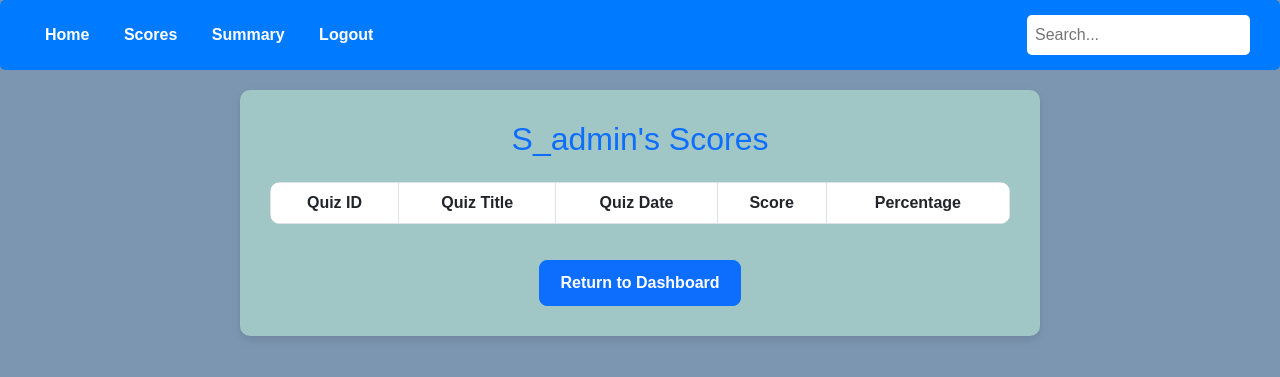
After one commit to 22f3001070/QUIZ_MASTER_22f3001070, a Flask app: page /scores in a window 1280 px wide. The commit adds this page. Shown: the top 377 px of the page. Run offline with Flask 3, Linux system fonts and the light colour scheme; a user stored in the database is signed in; lists and menus that the app fills with data are empty.

Commit message:
User functionality done

```diff
--- a/app.py
+++ b/app.py
@@ -3,7 +3,7 @@ from controllers.controllers import *
 from model.model import *
 
 app = Flask(__name__)
-app.config["SQLALCHEMY_DATABASE_URI"] = "sqlite:///shreyash.db"
+app.config["SQLALCHEMY_DATABASE_URI"] = "sqlite:///shreyash1.db"
 app.config["SECRET_KEY"] = "shreyash"
 
 db.init_app(app)
@@ -29,12 +29,18 @@ with app.app_context():
     db.create_all()
     create_admin()
 
-#SEARCH FUNCTIONALIT
+#SEARCH FUNCTIONALITY
 #SUMMARY
-#BLOCK AND UNLOCKS THE USER SO THAT USER CAN'T ACCESS ANYMORE
-#USER CAN START THE QUIZ AND FINISH WITHIN THE DURATION PROVIDED  AND SEE THEIR SCORES
-#USERS CAN SEE A SUMMARY REPORT OF THEIR PAST QUIZZES
 
+#Time_stamp in the scores
+#When u click the button it sends a response at that very moment creating multiple scores, we need to ensure 1 q sends only 1 respond and never more!
+#confirm once if the date and time of the quiz is deadline or the actual time of taking a quiz
+
+#Change the title of each page in the end
+#Aesthetics
+
+#Report
+#Video
 
 
 
--- a/controllers/controllers.py
+++ b/controllers/controllers.py
@@ -1,7 +1,7 @@
 from model.model import *
 from werkzeug.security import generate_password_hash, check_password_hash
 from flask import Flask, request, render_template, redirect, url_for, flash, session, Blueprint
-from datetime import datetime
+from datetime import datetime, timedelta
 
 controllers = Blueprint('controllers', __name__)
 
@@ -60,10 +60,6 @@ def login():
     return render_template('user_login.html')
 
 
-@controllers.route('/scores', methods=['GET', 'POST'])
-def scores():
-
-    return render_template('scores.html')
 
 
 # User registration
@@ -90,6 +86,9 @@ def register():
         return redirect(url_for('controllers.login'))
     return render_template('user_register.html')
 
+
+
+
 # User dashboard
 @controllers.route('/dashboard')
 def user_dashboard():
@@ -104,7 +103,7 @@ def user_dashboard():
 
     current_time = datetime.now()
 
-    upcoming_quizzes = []
+    upcoming_quizzes = [] #for now the quizzes will go away automically when the time has expired, not interfering with if attmepted then disappear.
     for quiz in quizzes:
         if quiz.date and quiz.time:  # Ensure both date and time exist
             quiz_datetime = datetime.combine(quiz.date, quiz.time)  # Merge date and time (EXTERNAL SOURCE)
@@ -120,18 +119,151 @@ def user_dashboard():
 
     return render_template('user_dashboard.html', user=user, quizzes=upcoming_quizzes)
 
-@controllers.route('/start_quiz')
-def start_quiz():
-    if 'user_id' not in session :
-        flash('Please log in to access the dashboard.')
-        return redirect(url_for('controllers.login'))
 
 
 
-    return render_template('start_quiz.html')
+
+@controllers.route('/start_quiz/<int:quiz_id>')
+def start_quiz(quiz_id):
+    quiz = Quiz.query.get_or_404(quiz_id)
+
+    # Get quiz duration from the database (converting to seconds)
+    duration_seconds = quiz.duration * 60
+
+    # Set quiz start time and end time in session
+    start_time = datetime.now()
+    end_time = start_time + timedelta(seconds=duration_seconds)
+
+    session["quiz_start_time"] = start_time.strftime("%Y-%m-%d %H:%M:%S")
+    session["quiz_end_time"] = end_time.strftime("%Y-%m-%d %H:%M:%S")
+    session["quiz_id"] = quiz_id
+    session["current_question"] = 0  # Start from the first question
+
+    return redirect(url_for("controllers.attempt_quiz", quiz_id=quiz_id))
 
 
-@controllers.route('/view_quiz/,<int:quiz_id>')
+@controllers.route("/attempt_quiz/<int:quiz_id>", methods=["GET", "POST"])
+def attempt_quiz(quiz_id):
+    quiz = Quiz.query.get_or_404(quiz_id)
+    questions = Question.query.filter_by(quiz_id=quiz_id).all()
+
+
+    total_questions = len(questions)
+    current_index = session.get("current_question", 0) #default:0
+    user_id1 = session.get("user_id")
+    print(user_id1)
+
+
+    # Auto-submit if time runs out
+    quiz_end_time = session.get("quiz_end_time")
+    end_time = datetime.strptime(quiz_end_time, "%Y-%m-%d %H:%M:%S")
+    remaining_time = max(0, (end_time - datetime.now()).seconds)
+
+    if remaining_time == 0:
+        return redirect(url_for("controllers.submit_quiz", quiz_id=quiz_id))
+
+    if request.method == "POST":
+        selected_option = request.form.get("selected_option")
+        print(selected_option)
+
+
+        if selected_option:
+            user_response = UserResponse(
+                user_id=session["user_id"],
+                quiz_id=quiz_id,
+                question_id=questions[current_index].id,
+                selected_option=selected_option
+            )
+
+            db.session.add(user_response)
+            db.session.commit()
+
+
+        if "next" in request.form and current_index < total_questions - 1:
+            session["current_question"] += 1
+
+
+        elif "prev" in request.form and current_index > 0:
+            session["current_question"] -= 1
+
+        # Last question
+        elif "submit" in request.form:
+            return redirect(url_for("controllers.submit_quiz", quiz_id = quiz.id))
+
+    question = questions[session["current_question"]]
+
+    return render_template("start_quiz.html",quiz_id=quiz_id,question=question,total_questions=total_questions,remaining_time=remaining_time,current_index=session["current_question"]
+)
+
+
+
+
+@controllers.route("/submit_quiz/<int:quiz_id>")
+def submit_quiz(quiz_id):
+
+    user_id1 = session.get("user_id")
+    user_responses = UserResponse.query.filter_by(user_id=user_id1, quiz_id=quiz_id).all() # ensures it the correct user for the quiz
+
+    questions = Question.query.filter_by(quiz_id=quiz_id).all()
+    print(questions)
+
+
+    total_questions = len(questions)
+
+
+    total_score = 0
+
+    for response in user_responses:
+        question = Question.query.get((response.question_id, quiz_id))
+        print(response.selected_option)
+        if  response.selected_option == question.correct_option:
+            total_score += 1 #adds only for the correct user
+    percent = (total_score)/total_questions * 100
+
+    existing_score = Score.query.filter_by(user_id=user_id1, quiz_id=quiz_id).first()
+    if existing_score:   # else if u try giving the quiz again it willa add another record which shldnt happen as onyl 1 chance shld be given
+                         # basically u can't use the submit button again to add anything
+        flash("Quiz already attempted!!")
+        return redirect(url_for("controllers.user_dashboard"))
+    else:
+        new_score = Score(user_id=user_id1, quiz_id=quiz_id, score=total_score, percent=percent, max_score=total_questions)
+        db.session.add(new_score)
+
+    db.session.commit()
+
+
+    return redirect(url_for("controllers.scores"))
+
+
+
+
+@controllers.route("/scores")
+def scores():
+    user_id = session.get("user_id")
+    user = User.query.get(session['user_id']) #as the user_id changes only when logged out
+    #quiz_id = session.get("quiz_id")
+    #questions = Question.query.filter_by(quiz_id=quiz_id).all()
+
+
+
+    #total_questions = len(questions)
+    #percent = (Score.score)/total_questions * 100
+
+    user_scores = (
+        db.session.query(Quiz.id.label("quiz_id"), Quiz.title.label("quiz_title"),Quiz.date.label("quiz_date"), Score.score, Score.max_score, Score.percent)
+        .join(Score, Score.quiz_id == Quiz.id)
+        .filter(Score.user_id == user_id)
+        .all()
+    ) #Limitation : If the quiz is deleted by admin the user can't view their scores
+
+    return render_template("scores.html", user_scores=user_scores, user = user)
+
+
+
+
+
+
+@controllers.route('/view_quiz/<int:quiz_id>')
 def view_quiz(quiz_id):
     if 'user_id' not in session :
         flash('Please log in to access the dashboard.')
--- /dev/null
+++ b/templates/scores.html
@@ -0,0 +1,182 @@
+<!DOCTYPE html>
+<html lang="en">
+<head>
+    <meta charset="UTF-8">
+    <meta name="viewport" content="width=device-width, initial-scale=1.0">
+    <title>My Scores</title>
+
+    <!-- Bootstrap CSS -->
+    <link href="https://cdn.jsdelivr.net/npm/bootstrap@5.3.0/dist/css/bootstrap.min.css" rel="stylesheet">
+
+    <style>
+        body {
+            background-color:rgb(124, 150, 177);
+            font-family: Arial, sans-serif;
+        }
+
+        .nav-bar {
+            display: flex;
+            justify-content: space-between;
+            align-items: center;
+            background: #007bff;
+            padding: 15px 30px;
+            color: white;
+            border-radius: 5px;
+            margin-bottom: 20px;
+        }
+
+        .nav-bar a {
+            color: white;
+            margin: 0 15px;
+            text-decoration: none;
+            font-weight: bold;
+            transition: color 0.3s;
+        }
+
+        .nav-bar a:hover {
+            color: #f8d210;
+        }
+
+        .score-container {
+            background-color: rgba(169, 207, 202, 0.85);
+            padding: 30px;
+            border-radius: 10px;
+            box-shadow: 0px 4px 10px rgba(0, 0, 0, 0.1);
+            width: 80%;
+            max-width: 800px;
+            margin: auto;
+            text-align: center;
+        }
+
+        .table {
+            margin-top: 20px;
+            border-radius: 10px;
+            overflow: hidden;
+        }
+
+        th, td {
+            text-align: center;
+            padding: 12px;
+            border-bottom: 1px solid #ddd;
+        }
+
+        th {
+            background-color: #007bff;
+            color: white;
+        }
+
+        tr:hover {
+            background-color: #f1f1f1;
+        }
+
+        .btn-home {
+            margin-top: 20px;
+            font-weight: bold;
+            padding: 10px 20px;
+            border-radius: 8px;
+        }
+
+        .search-container input {
+            padding: 8px;
+            border: none;
+            border-radius: 5px;
+            outline: none;
+        }
+        /* Toast Notification */
+        .toast {
+            visibility: hidden;
+            min-width: 250px;
+            margin-left: -125px; /* To center the toast */
+            background-color:rgb(108, 108, 110);
+            color: rgb(58, 220, 226);
+            text-align: center;
+            border-radius: 2px;
+            padding: 10px;
+            position: fixed;
+            z-index: 9999;
+            left: 50%;
+            bottom: 30px;
+            font-size: 17px;
+        }
+
+        .toast.show {
+            visibility: visible;
+            animation: fadein 2.8s, fadeout 2.8s 6.5s;
+        }
+
+        @keyframes fadein {
+            from {bottom: 0; opacity: 0;}
+            to {bottom: 30px; opacity: 1;}
+        }
+
+        @keyframes fadeout {
+            from {opacity: 1;}
+            to {opacity: 0;}
+        }
+    </style>
+</head>
+<body>
+
+    <div class="nav-bar">
+        <div>
+            <a href="{{ url_for('controllers.user_dashboard') }}">Home</a>
+            <a href="{{ url_for('controllers.scores') }}">Scores</a>
+            <a href="#">Summary</a>
+            <a href="{{ url_for('controllers.logout_user') }}">Logout</a>
+        </div>
+        <div class="search-container">
+            <input type="text" placeholder="Search...">
+        </div>
+    </div>
+    <script>
+        function showToast(message) {
+            var toast = document.getElementById("toast");
+            toast.textContent = message;
+            toast.classList.add("show");
+
+            setTimeout(function() {
+                toast.classList.remove("show");
+            }, 8850);
+        }
+
+        {% with messages = get_flashed_messages() %}
+        {% if messages %}
+            {% for message in messages %}
+                showToast("{{ message }}");
+            {% endfor %}
+        {% endif %}
+        {% endwith %}
+    </script>
+
+    <div class="score-container">
+
+        <h2 class="mb-4 text-primary">{{ user.username }}'s Scores</h2>
+
+        <table class="table table-hover table-bordered">
+            <thead>
+                <tr>
+                    <th>Quiz ID</th>
+                    <th>Quiz Title</th>
+                    <th>Quiz Date</th>
+                    <th>Score</th>
+                    <th>Percentage</th>
+                </tr>
+            </thead>
+            <tbody>
+                {% for score in user_scores %}
+                <tr>
+                    <td>{{ score.quiz_id }}</td>
+                    <td>{{ score.quiz_title }}</td>
+                    <td>{{ score.quiz_date }}</td>
+                    <td>{{ score.score }} / {{ score.max_score }}</td>
+                    <td>{{ score.percent|round(2) }}%</td> <!--2 decimal places-->
+                </tr>
+                {% endfor %}
+            </tbody>
+        </table>
+
+        <a href="{{ url_for('controllers.user_dashboard') }}" class="btn btn-primary btn-home">Return to Dashboard</a>
+    </div>
+
+</body>
+</html>
--- a/templates/user_dashboard.html
+++ b/templates/user_dashboard.html
@@ -6,7 +6,7 @@
     <meta charset="UTF-8">
     <meta name="viewport" content="width=device-width, initial-scale=1.0">
     <link href="https://stackpath.bootstrapcdn.com/bootstrap/4.5.2/css/bootstrap.min.css" rel="stylesheet">
-    <title>Admin Dashboard</title>
+    <title>User Dashboard</title>
     <style>
         body {
             font-family: Arial, sans-serif;
@@ -298,6 +298,7 @@
         <div>
             <a href="{{ url_for('controllers.user_dashboard') }}">Home</a>
             <a></a>
+
             <a href="{{ url_for('controllers.scores') }}">Scores</a>
             <a></a>
             <a href="#">Summary</a>
@@ -316,7 +317,7 @@
     <div class="dashboard-container">
 
         <!--<h2 class="welcome-text">Welcome, {{ user.username }}!</h2>  -->
-        <h2>Upcoming Quizzes</h2>
+        <h2>Quizzes Available</h2>
         <p>
         </p>
 
```
Also changed, not shown: model/model.py (+11 -0 lines), templates/start_quiz.html (added, +130 -0 lines), instance/shreyash.db, instance/shreyash1.db (added).
